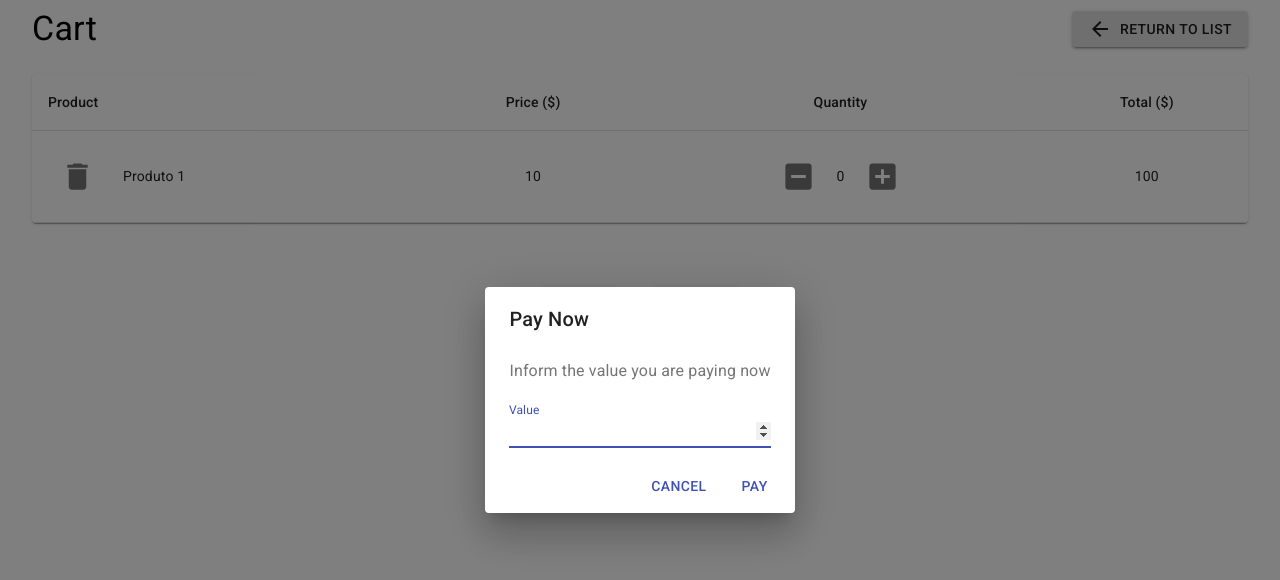
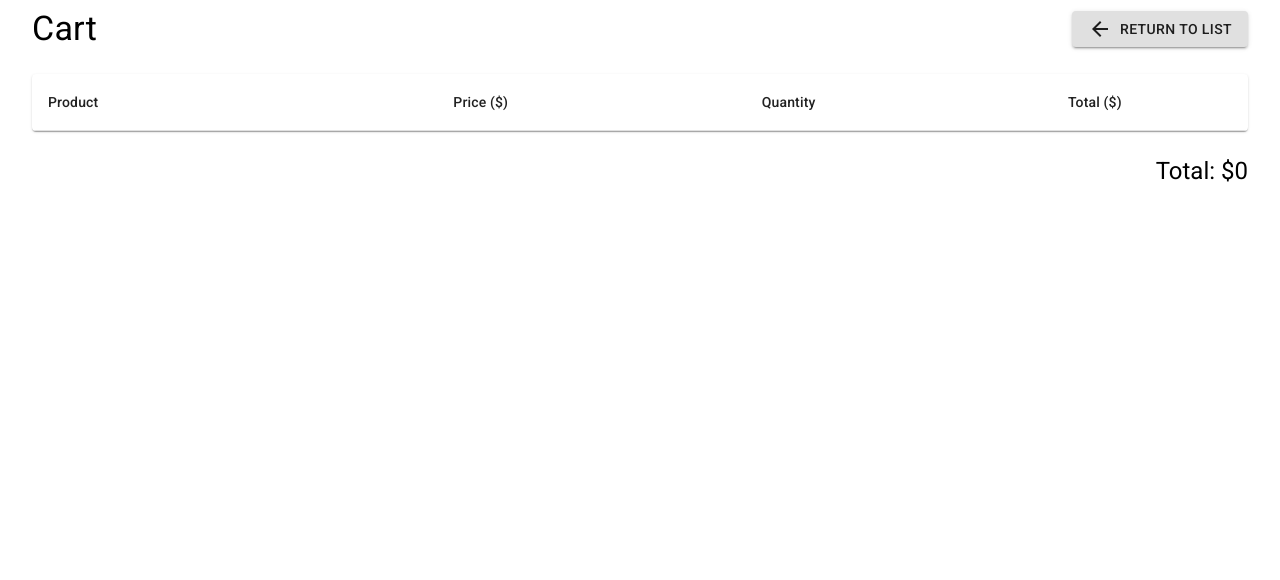
Before and after one commit to guizoxxv/pindureta-app, a React (Create React App) app: page /cart in a window 1280 px wide. Shown: the top 580 px of the page. Built offline with nearby package versions, Linux system fonts and the light colour scheme.

Commit message:
Using react-router-dom link. Implementing cart

```diff
--- a/src/App.tsx
+++ b/src/App.tsx
@@ -4,6 +4,7 @@ import { OrderProvider } from './context/order';
 import Routes from './routes';
 import { BrowserRouter } from 'react-router-dom';
 import ProductProvider from './context/product';
+import './style.css';
 
 const App: React.FC = () => (
   <BrowserRouter>
--- a/src/context/order.tsx
+++ b/src/context/order.tsx
@@ -10,6 +10,7 @@ interface OrderContextData {
   decreaseQuantity(productId: string): void;
   removeItem(productId: string): void;
   getTotal(): number;
+  order: Order;
 }
 
 export const OrderContext = createContext<OrderContextData>({} as OrderContextData);
@@ -17,15 +18,16 @@ export const OrderContext = createContext<OrderContextData>({} as OrderContextDa
 export const OrderProvider: React.FC = ({ children }) => {
   const { getProduct } = useContext(ProductContext);
 
-  const [order, setOrder] = useState<Order>(() => {
-    const orderFromStorage = localStorage.getItem(`@${appName}:order`);
+  // const [order, setOrder] = useState<Order>(() => {
+  //   const orderFromStorage = localStorage.getItem(`@${appName}:order`);
 
-    if (orderFromStorage) {
-      return JSON.parse(orderFromStorage);
-    }
+  //   if (orderFromStorage) {
+  //     return JSON.parse(orderFromStorage);
+  //   }
 
-    return [];
-  });
+  //   return {} as Order;
+  // });
+  const [order, setOrder] = useState<Order>({} as Order);
 
   const getQuantityRow = useCallback((productId: string): number => {
     const orderItem = order[productId];
@@ -104,7 +106,8 @@ export const OrderProvider: React.FC = ({ children }) => {
       increaseQuantity,
       decreaseQuantity,
       removeItem,
-      getTotal
+      getTotal,
+      order,
     }}>
       {children}
     </OrderContext.Provider>
--- a/src/pages/cart/components/payNowDialog.tsx
+++ b/src/pages/cart/components/payNowDialog.tsx
@@ -10,7 +10,7 @@ import {
 } from '@material-ui/core';
 
 const PayNowDialog: React.FC = () => {
-  const [open, setOpen] = React.useState(true);
+  const [open, setOpen] = React.useState(false);
 
   const handleClickOpen = () => {
     setOpen(true);
--- a/src/pages/cart/index.tsx
+++ b/src/pages/cart/index.tsx
@@ -1,4 +1,4 @@
-import React from 'react';
+import React, { useContext } from 'react';
 import {
   TableContainer,
   Table,
@@ -17,20 +17,26 @@ import DeleteIcon from '@material-ui/icons/Delete';
 import QuantityRow from '../productsList/components/quantityRow';
 import PaymentButtons from './components/paymentButtons';
 import ArrowBackIcon from '@material-ui/icons/ArrowBack';
+import { OrderContext } from '../../context/order';
+import { Link } from 'react-router-dom';
 
 const Card: React.FC = () => {
+  const { order, removeItem, getTotal } = useContext(OrderContext);
+
   return (
     <Container>
       <Box display="flex" alignItems="center" justifyContent="space-between" mb={3}>
         <Typography variant="h4" component="h4">
           Cart
         </Typography>
-        <Button href="/" variant="contained" size="medium">
+        <Link to="/">
+          <Button type="button" variant="contained" size="medium">
             <Box mr={1} display="flex" alignItems="center">
               <ArrowBackIcon />
             </Box>
             Return to list
           </Button>
+        </Link>
       </Box>
       <TableContainer component={Paper}>
         <Table aria-label="simple table">
@@ -43,27 +49,36 @@ const Card: React.FC = () => {
             </TableRow>
           </TableHead>
           <TableBody>
-            <TableRow>
+            {Object.values(order).map(item => (
+              <TableRow key={item.id}>
                 <TableCell component="th" scope="row">
                   <Box display="flex" alignItems="center">
-                  <IconButton aria-label="remove">
+                    <IconButton onClick={() => removeItem(item.id)} aria-label="remove">
                       <DeleteIcon fontSize="large" />
                     </IconButton>
                     <Box ml={2}>
-                    Produto 1
+                      {item.name}
                     </Box>
                   </Box>
                 </TableCell>
-              <TableCell align="center">10</TableCell>
+                <TableCell align="center">{item.price}</TableCell>
                 <TableCell align="center">
-                <QuantityRow productId={"123"} />
+                  <QuantityRow productId={item.id} />
                 </TableCell>
-              <TableCell align="center">100</TableCell>
+                <TableCell align="center">{item.total}</TableCell>
               </TableRow>
+            ))}
           </TableBody>
         </Table>
       </TableContainer>
+      <Box my={3} textAlign="right">
+        <Typography variant="h5" component="h5">
+          Total: ${getTotal()}
+        </Typography>
+      </Box>
+      {getTotal() > 0 && (
         <PaymentButtons />
+      )}
     </Container>
   );
 };
--- a/src/pages/productsList/components/cardTotal.tsx
+++ b/src/pages/productsList/components/cardTotal.tsx
@@ -1,7 +1,9 @@
 import { Button, Paper, Typography, Box } from '@material-ui/core';
-import ShoppingCartIcon from '@material-ui/icons/ShoppingCart';
+import DeleteIcon from '@material-ui/icons/Delete';
 import React, { useContext } from 'react';
 import { OrderContext } from '../../../context/order';
+import { Link } from 'react-router-dom';
+import GoToCartButton from './goToCartButton';
 
 const CardTotal: React.FC = () => {
   const { getTotal } = useContext(OrderContext);
@@ -21,18 +23,22 @@ const CardTotal: React.FC = () => {
     >
       <Box display="flex" alignItems="center" justifyContent="space-between">
         <Button type="button" variant="contained" color="secondary" size="large">
-          Clear cart
+          <DeleteIcon />
+          <Box ml={0.5}>
+            Clear Cart
+          </Box>
         </Button>
         <Box>
           <Typography component="span" style={{ marginRight: '2rem' }}>
             <b>Total:</b> ${getTotal()}
           </Typography>
-          <Button href="/cart" variant="contained" color="primary" size="large">
-            <ShoppingCartIcon />
-            <Box ml={0.5}>
-              Go to Cart
-            </Box>
-          </Button>
+          {getTotal() > 0 ? (
+            <Link to="/cart">
+              <GoToCartButton />
+            </Link>
+          ) : (
+            <GoToCartButton disabled={true} />
+          )}
         </Box>
       </Box>
     </Paper>
--- /dev/null
+++ b/src/pages/productsList/components/goToCartButton.tsx
@@ -0,0 +1,18 @@
+import React from 'react';
+import { Button, Box } from '@material-ui/core';
+import ShoppingCartIcon from '@material-ui/icons/ShoppingCart';
+
+interface GoToCartButtonData {
+  disabled?: boolean;
+}
+
+const GoToCartButton: React.FC<GoToCartButtonData> = ({ disabled }) => (
+  <Button type="button" variant="contained" color="primary" size="large" disabled={disabled}>
+    <ShoppingCartIcon />
+    <Box ml={0.5}>
+      Go to Cart
+    </Box>
+  </Button>
+);
+
+export default GoToCartButton;
--- /dev/null
+++ b/src/style.css
@@ -0,0 +1,3 @@
+a {
+  text-decoration: none;
+}
```
Lines whose indentation alone changed are shown as unchanged.
